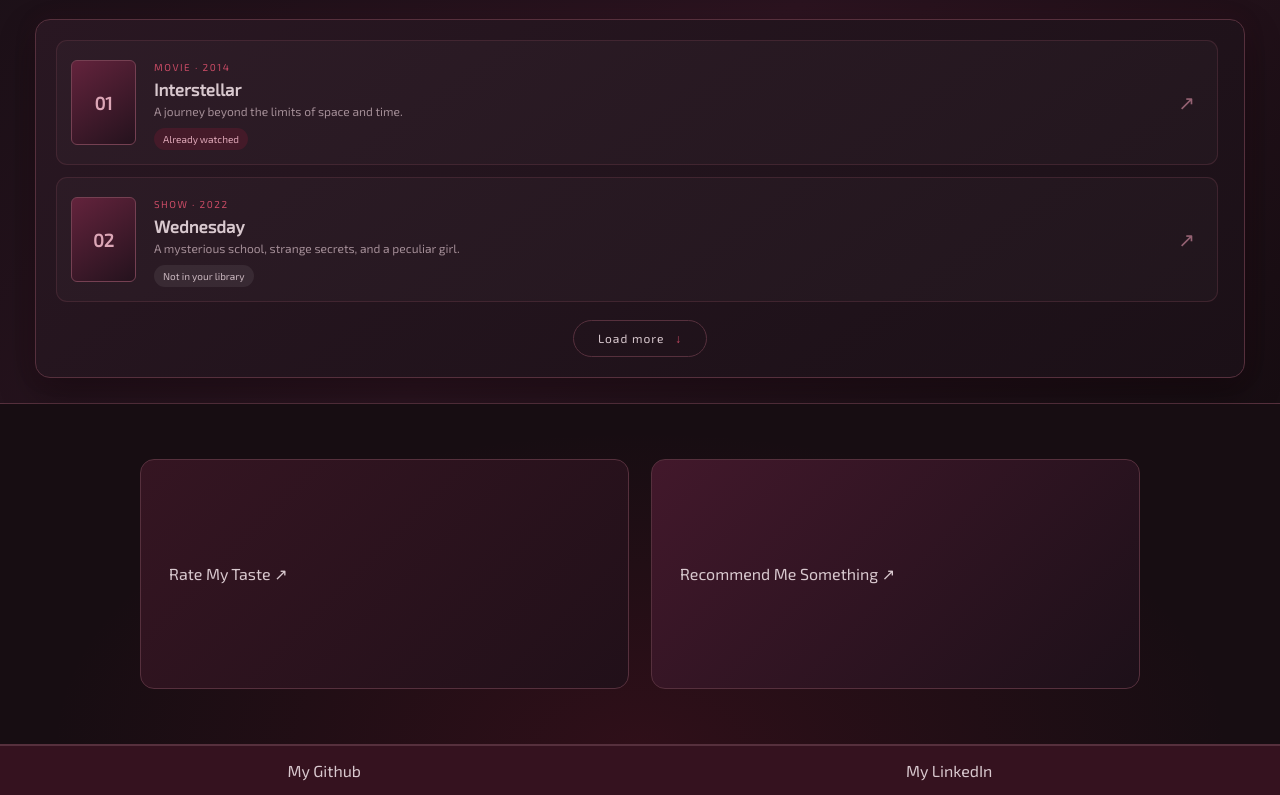
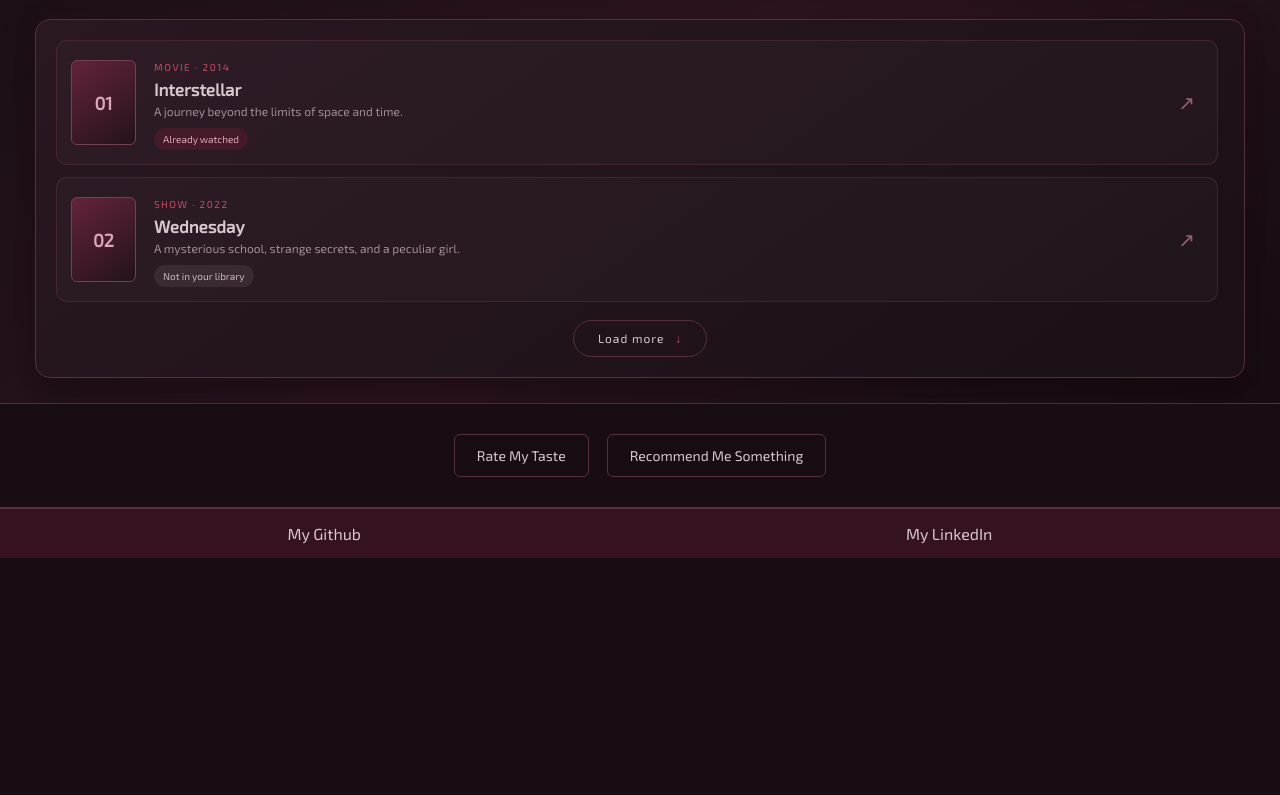
Before and after one commit to nour-rb/Movie-library, a plain HTML site: page index.html in a window 1280 px wide. Shown: the part 452-1247 px from the top of the page. After the commit the page ends 1010 px from the top, so only its background shows below. Drawn offline with Linux system fonts and the light colour scheme.

Commit message:
change container 4

```diff
--- a/index.html
+++ b/index.html
@@ -117,17 +117,11 @@
 
 
 
+
     <section id="fourth-section">
-        <div class="fun-actions">
-
-            <button class="fun-card taste-card" id="rate-taste-btn">
-                Rate My Taste <span>↗</span>
-            </button>
-
-            <button class="fun-card recommend-card" id="recommend-btn">
-                Recommend Me Something <span>↗</span>
-            </button>
-
+        <div class="bottom-buttons">
+            <button id="rate-taste-btn">Rate My Taste</button>
+            <button id="recommend-btn">Recommend Me Something</button>
         </div>
     </section>
 
--- a/style.css
+++ b/style.css
@@ -450,18 +450,47 @@ footer a:hover {
 
 
 
-/* FOURTH SECTION — FUN FEATURES */
+
+/* FOURTH SECTION — SIMPLE BUTTONS */
 
 #fourth-section {
-    background:
-        radial-gradient(
-            ellipse at 50% 100%,
-            rgba(143, 24, 53, 0.2),
-            transparent 65%
-        ),
-        #170D12;
-    padding: 55px 35px;
+    background: var(--bg-dark);
+    padding: 30px 35px;
 }
+
+.bottom-buttons {
+    display: flex;
+    justify-content: center;
+    align-items: center;
+    gap: 18px;
+}
+
+.bottom-buttons button {
+    background: transparent;
+    border: 1px solid var(--border-color);
+    border-radius: 6px;
+    color: var(--text-light);
+    padding: 12px 22px;
+    font-size: 14px;
+    transition: all 0.25s ease;
+}
+
+.bottom-buttons button:hover {
+    background: var(--crimson);
+    border-color: var(--rose-red);
+    color: white;
+}
+
+@media (max-width: 500px) {
+    .bottom-buttons {
+        flex-direction: column;
+    }
+
+    .bottom-buttons button {
+        width: 100%;
+    }
+}
+
 
 /* HEADING */
 
```
Also changed, not shown: README.md.
